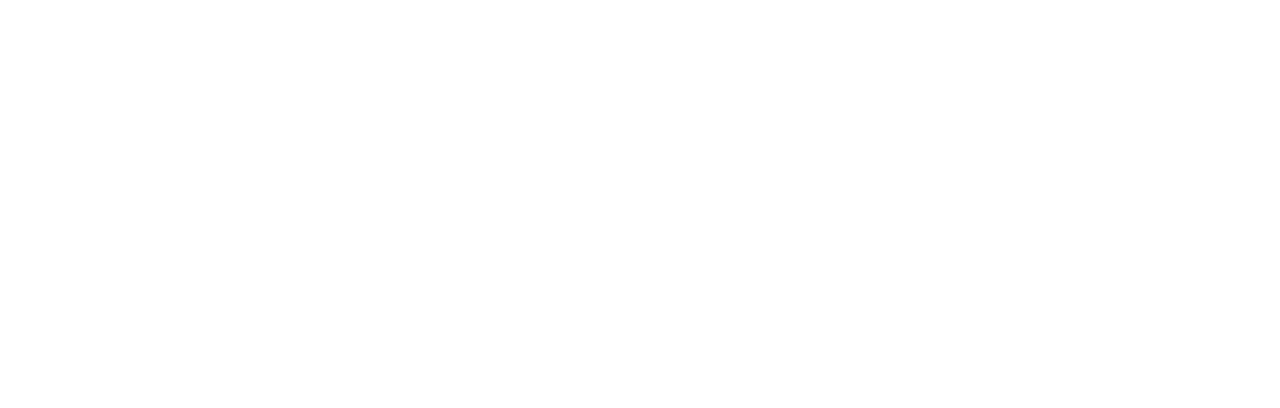
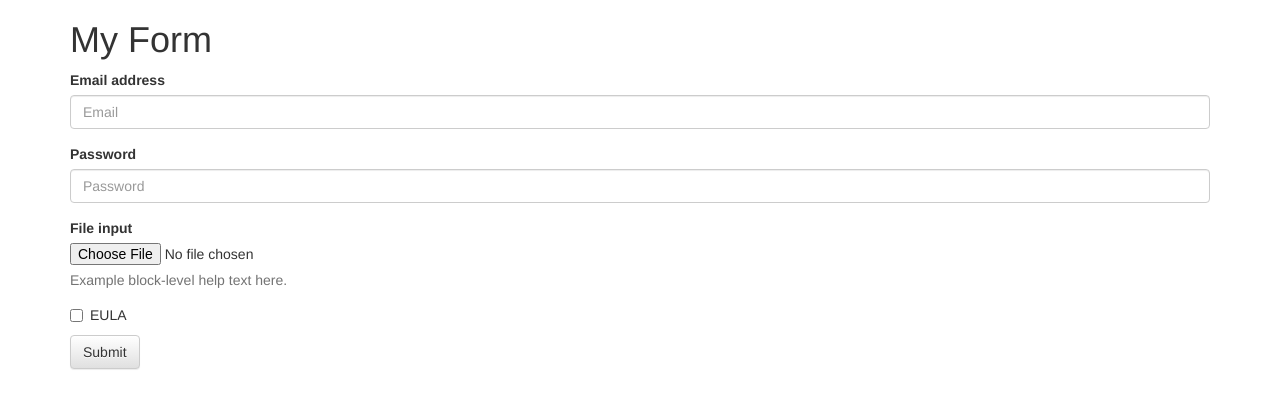
Before and after one commit to codetrotters/tables_forms_layout, a plain HTML site: page index.html in a window 1280 px wide. Drawn offline with nearby package versions, Linux system fonts and the light colour scheme.

Commit message:
Form with bootstrap

```diff
--- a/index.html
+++ b/index.html
@@ -8,5 +8,37 @@
     <link rel="stylesheet" href="css/main.css">
   </head>
   <body>
+    <div class="container">
+      <div class="row">
+        <div class="col-md-12">
+          <h1>My Form</h1>
+        </div>
+      </div>
+      <div class="row">
+        <div class="col-md-12">
+          <form>
+            <div class="form-group">
+              <label for="exampleInputEmail1">Email address</label>
+              <input type="email" class="form-control" id="exampleInputEmail1" placeholder="Email">
+            </div>
+            <div class="form-group">
+              <label for="exampleInputPassword1">Password</label>
+              <input type="password" class="form-control" id="exampleInputPassword1" placeholder="Password">
+            </div>
+            <div class="form-group">
+              <label for="exampleInputFile">File input</label>
+              <input type="file" id="exampleInputFile">
+              <p class="help-block">Example block-level help text here.</p>
+            </div>
+            <div class="checkbox">
+              <label>
+                <input type="checkbox"> EULA
+              </label>
+            </div>
+            <button type="submit" class="btn btn-default">Submit</button>
+          </form>
+        </div>
+      </div>
+    </div>
   </body>
 </html>
```
